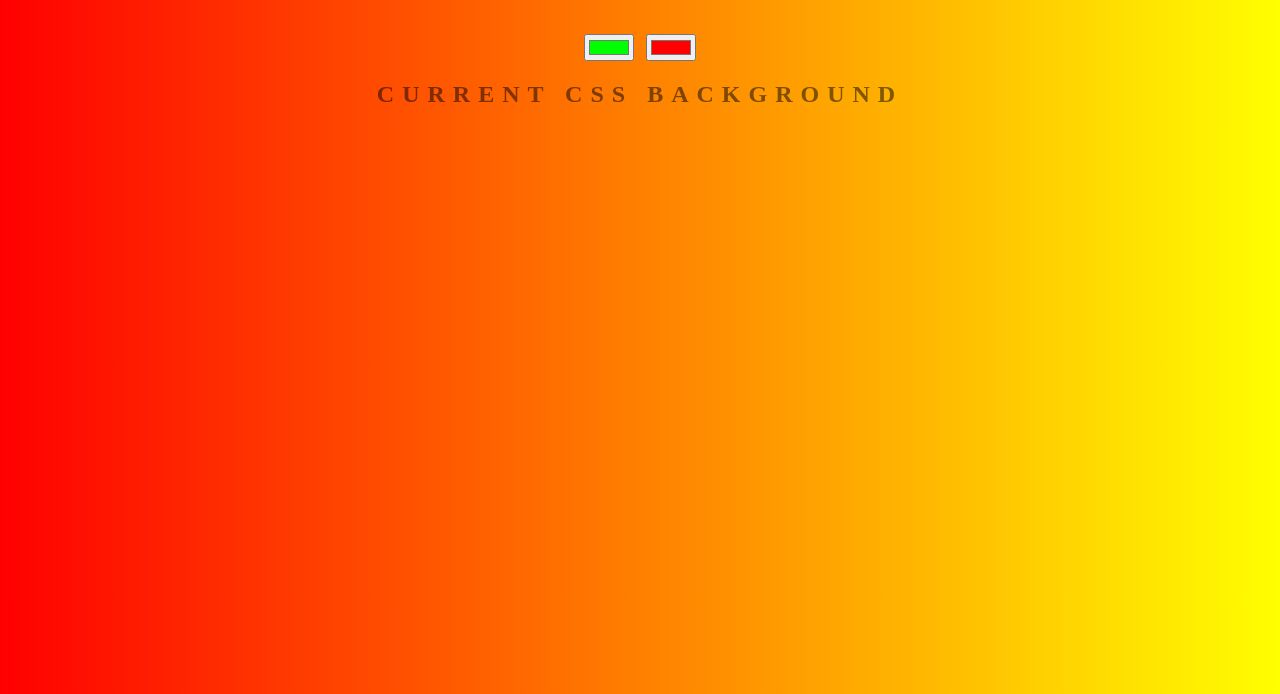
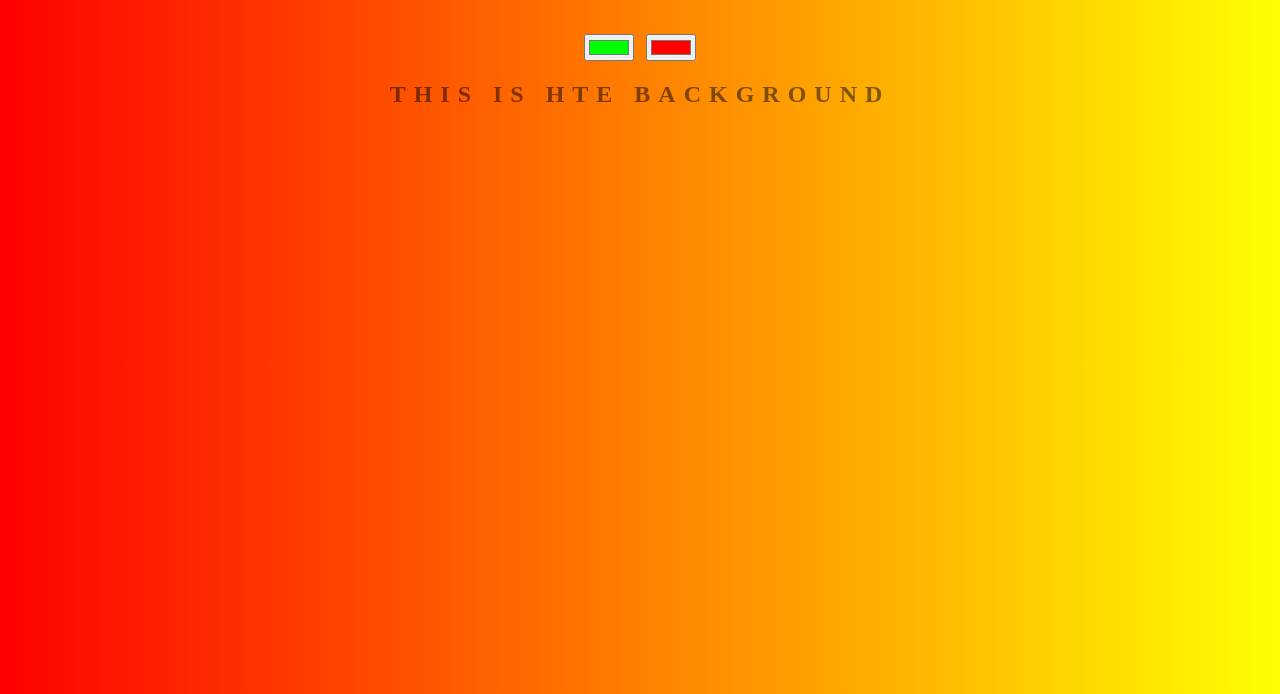
Before and after one commit to Veene/background-generator, a plain HTML site: page index.html in a window 1280 px wide. Shown: the part 106-800 px from the top of the page. Drawn offline with Linux system fonts and the light colour scheme.

Commit message:
Changing text

```diff
--- a/index.html
+++ b/index.html
@@ -11,7 +11,7 @@
     <h1>Cool Generator</h1>
     <input class="color1" type="color" name="color1" value="#00ff00">
     <input class="color2" type="color" name="color2" value="#ff0000">
-    <h2>Current CSS Background</h2>
+    <h2>This is hte background</h2>
     <h3></h3>
 
 
```
